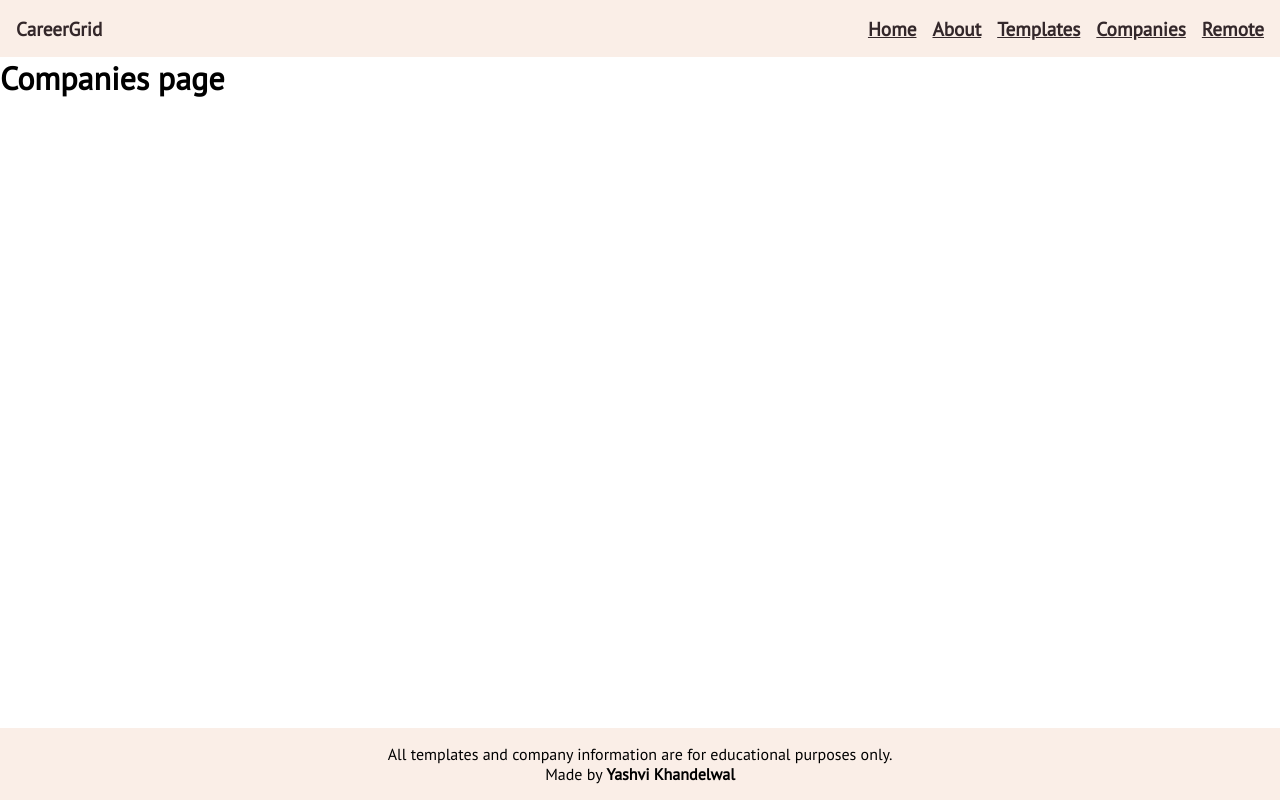
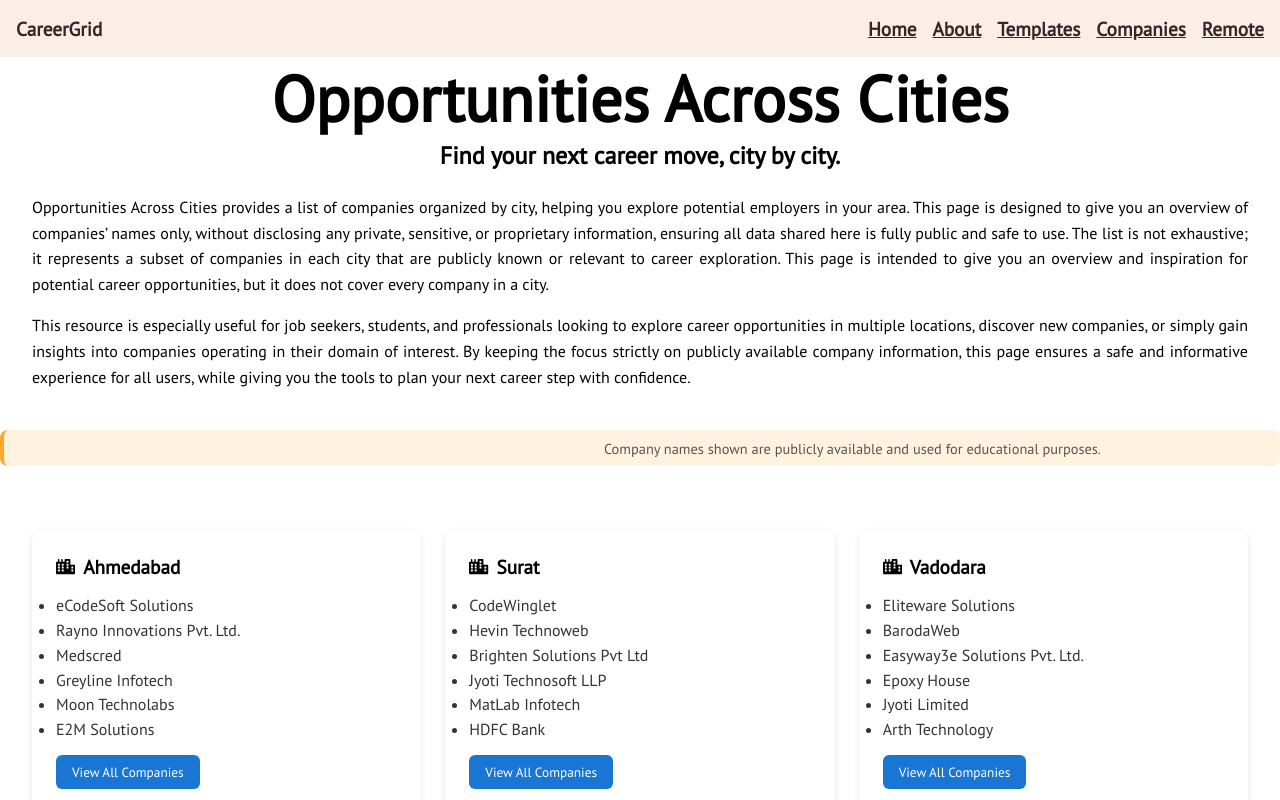
Before and after one commit to Yashvi-Khandelwal/CareerGrid-Website, a React (Vite) app: page /companies in a window 1280 px wide. Shown: the top 800 px of the page. Built offline with nearby package versions, Linux system fonts and the light colour scheme.

Commit message:
base structure of companies component completed

```diff
--- /dev/null
+++ b/src/data/companiesData.jsx
@@ -0,0 +1,58 @@
+export const companiesData = [
+    {
+        city: "Ahmedabad",
+        companies: [
+            "eCodeSoft Solutions",
+            "Rayno Innovations Pvt. Ltd.",
+            "Medscred",
+                        "Greyline Infotech",
+            "Moon Technolabs",
+            "E2M Solutions",
+            "Radixweb",
+            "YoungBrainz Infotech Pvt. Ltd.",
+            "XcelTec"
+        ]
+    },
+    {
+        city: "Surat",
+        companies: [
+            "CodeWinglet",
+            "Hevin Technoweb",
+            "Brighten Solutions Pvt Ltd",
+            "Jyoti Technosoft LLP",
+           "MatLab Infotech",
+            "HDFC Bank",
+            "Axis Bank",
+            "Cognizant",
+            "Morgan Stanley",
+            "Kotak Mahindra Bank"
+        ]
+    },
+    {
+        city: "Vadodara",
+        companies: [
+            "Eliteware Solutions",
+            "BarodaWeb",
+            "Easyway3e Solutions Pvt. Ltd.",
+            "Epoxy House",
+            "Jyoti Limited",
+            "Arth Technology",
+            "Twebey Infotech Pvt. Ltd.",
+            "Byteweb IT Solutions Pvt. Ltd.",
+            "Spaculus Software",
+            "Evonix Technologies Pvt. Ltd.",
+            "TenUp Software Services",
+            "Webmyne Systems Pvt. Ltd.",
+            "Reyna Solutions",
+            "Prakash Software Solutions",
+            "Vardaam Web Solutions PVT. LTD",
+            "Ample Websol",
+            "Digiflux Technologies Private Limited",
+            "Arche Softronix",
+            "Technoprism Pvt. Ltd.",
+            "Aecor Digital",
+            "AtliQ Technologies",
+            "AV DEVS Solutions"
+        ]
+    }
+];
--- /dev/null
+++ b/src/pages/Companies.css
@@ -0,0 +1,190 @@
+.companies-container {
+    min-height: 100vh;
+}
+
+.companies-hero-section {
+    display: flex;
+    flex-direction: column;
+}
+
+.companies-hero-section h1 {
+    font-size: 4rem;
+    text-align: center;
+}
+
+.companies-hero-section h2 {
+    font-size: 1.5rem;
+    margin-bottom: 1rem;
+    text-align: center;
+}
+
+.companies-hero-section p {
+    padding: 0.5rem 2rem;
+    margin-bottom: 1rem;
+    text-align: justify;
+    line-height: 1.6rem;
+    margin: 0 auto;
+}
+
+.companies-card-grid {
+    display: grid;
+    grid-template-columns: repeat(auto-fit, minmax(280px, 1fr));
+    gap: 1.5rem;
+}
+
+.company-card {
+    background: #fff;
+    border-radius: 10px;
+    padding: 1.5rem;
+    box-shadow: 0 2px 6px rgba(0, 0, 0, 0.1);
+}
+
+.companies-cards-container {
+    display: grid;
+    grid-template-columns: repeat(auto-fit, minmax(280px, 1fr));
+    gap: 1.5rem;
+    padding: 2rem;
+}
+
+
+.company-card h3 {
+    margin-bottom: 1rem;
+    font-size: 1.2rem;
+    display: flex;
+    align-items: center;
+    gap: 0.5rem;
+}
+
+.company-card ul {
+    margin-bottom: 1rem;
+}
+
+.company-card li {
+    margin: 0.3rem 0;
+    color: #333;
+}
+
+.company-card button {
+    background: #1976d2;
+    color: white;
+    border: none;
+    padding: 0.5rem 1rem;
+    border-radius: 6px;
+    cursor: pointer;
+}
+
+.company-card button:hover {
+    background: #1565c0;
+}
+
+.template-disclaimer-marquee {
+    overflow: hidden;
+    white-space: nowrap;
+    background-color: #fff3e0;
+    border-left: 4px solid #ffa726;
+    padding: 0.5rem 0;
+    margin: 2rem auto;
+    max-width: 100%;
+    border-radius: 0.5rem;
+    position: relative;
+}
+
+.template-disclaimer-marquee p {
+    display: inline-block;
+    padding-left: 100%;
+    animation: marquee 15s linear infinite;
+    font-size: 0.9rem;
+    color: #555;
+}
+
+@keyframes marquee {
+    0% {
+        transform: translateX(0);
+    }
+
+    100% {
+        transform: translateX(-100%);
+    }
+}
+
+
+.modal-overlay {
+    position: fixed;
+    top: 0;
+    left: 0;
+    right: 0;
+    bottom: 0;
+    background: rgba(0, 0, 0, 0.5);
+    display: flex;
+    justify-content: center;
+    align-items: center;
+    z-index: 999;
+}
+
+.modal-content {
+    background: #fff;
+    width: 90%;
+    max-width: 600px;
+    border-radius: 10px;
+    padding: 1rem;
+    max-height: 80vh;
+    overflow-y: auto;
+    position: relative;
+}
+
+.modal-header {
+    display: flex;
+    justify-content: space-between;
+    align-items: center;
+}
+
+.close-btn {
+    background: none;
+    border: none;
+    font-size: 1.5rem;
+    cursor: pointer;
+}
+
+.search-box {
+    width: 100%;
+    padding: 0.5rem;
+    margin: 1rem 0;
+    border: 1px solid #ccc;
+    border-radius: 6px;
+}
+
+.modal-body ul {
+    list-style: none;
+    padding: 0;
+}
+
+.modal-body li {
+    padding: 0.5rem;
+    border-bottom: 1px solid #eee;
+    cursor: pointer;
+}
+
+.modal-body li:hover {
+    background: #f9f9f9;
+}
+
+@media (min-width: 1200px) {
+    .companies-cards-container {
+        grid-template-columns: repeat(auto-fit, minmax(20rem, 1fr));
+    }
+}
+
+@media (max-width: 992px) {
+    .companies-cards-container {
+        grid-template-columns: repeat(auto-fit, minmax(16rem, 1fr));
+        gap: 1rem;
+    }
+}
+
+@media (max-width: 576px) {
+    .companies-cards-container {
+        grid-template-columns: 1fr;
+        padding: 1rem;
+        gap: 0.8rem;
+    }
+}
--- a/src/pages/Companies.jsx
+++ b/src/pages/Companies.jsx
@@ -1,7 +1,50 @@
-export const Companies = () =>{
-    return(
-        <>
-            <h1>Companies page</h1>
-        </>
+import './Companies.css'
+import { companiesData } from '../data/companiesData';
+import { CompanyCard } from './CompanyCard';
+import { CompanyModal } from './CompanyModal';
+import { useState } from "react";
+
+export const Companies = () => {
+    const [selectedCity, setSelectedCity] = useState(null);
+
+    const handleViewAll = (city) => {
+        setSelectedCity(city);
+    };
+
+    const handleClose = () => {
+        setSelectedCity(null);
+    };
+    return (
+        <section className="companies-container">
+            <div className="companies-hero-section">
+                <h1>Opportunities Across Cities</h1>
+                <h2>Find your next career move, city by city.</h2>
+                <p>Opportunities Across Cities provides a list of companies organized by city, helping you explore potential employers in your area. This page is designed to give you an overview of companies’ names only, without disclosing any private, sensitive, or proprietary information, ensuring all data shared here is fully public and safe to use. The list is not exhaustive; it represents a subset of companies in each city that are publicly known or relevant to career exploration. This page is intended to give you an overview and inspiration for potential career opportunities, but it does not cover every company in a city.</p>
+                <p>This resource is especially useful for job seekers, students, and professionals looking to explore career opportunities in multiple locations, discover new companies, or simply gain insights into companies operating in their domain of interest. By keeping the focus strictly on publicly available company information, this page ensures a safe and informative experience for all users, while giving you the tools to plan your next career step with confidence.</p>
+            </div>
+            <div className="template-disclaimer-marquee">
+                <p>
+                    Company names shown are publicly available and used for educational purposes.
+                </p>
+            </div>
+
+            <div className="companies-cards-container">
+                {companiesData.map((cityData, idx) => (
+                    <CompanyCard
+                        key={idx}
+                        city={cityData.city}
+                        companies={cityData.companies}
+                        onViewAll={() => handleViewAll(cityData)}
+                    />
+                ))}
+            </div>
+            {selectedCity && (
+                <CompanyModal
+                    city={selectedCity.city}
+                    companies={selectedCity.companies}
+                    onClose={handleClose}
+                />
+            )}
+        </section>
     )
 }
--- /dev/null
+++ b/src/pages/CompanyCard.jsx
@@ -0,0 +1,20 @@
+// src/components/Companies/CompanyCard.js
+import { FaCity } from "react-icons/fa";
+
+export const CompanyCard = ({ city, companies, onViewAll }) => {
+  const visibleCompanies = companies.slice(0, 6);
+
+  return (
+    <div className="company-card">
+      <h3><FaCity /> {city}</h3>
+      <ul>
+        {visibleCompanies.map((c, i) => (
+          <li key={i}>{c}</li>
+        ))}
+      </ul>
+      {companies.length > 6 && (
+        <button onClick={onViewAll}>View All Companies</button>
+      )}
+    </div>
+  );
+};
--- /dev/null
+++ b/src/pages/CompanyModal.jsx
@@ -0,0 +1,40 @@
+import { useEffect } from "react";
+import { AiOutlineClose } from "react-icons/ai";
+
+export const CompanyModal = ({ city, companies, onClose }) => {
+    useEffect(() => {
+        const handleEsc = (e) => {
+            if (e.key === "Escape") onClose();
+        };
+        window.addEventListener("keydown", handleEsc);
+        return () => window.removeEventListener("keydown", handleEsc);
+    }, [onClose]);
+
+    return (
+        <div className="modal-overlay" onClick={onClose}>
+            <div
+                className="modal-content"
+                onClick={(e) => e.stopPropagation()}
+                tabIndex={-1}
+            >
+                <div className="modal-header">
+                    <h2>{city} </h2>
+                    <button className="close-btn" onClick={onClose}>
+                        <AiOutlineClose />
+                    </button>
+                </div>
+                <div className="modal-body">
+                    <ul>
+                        {companies.map((c, i) => (
+                            <li
+                                key={i}
+                            >
+                                {c}
+                            </li>
+                        ))}
+                    </ul>
+                </div>
+            </div>
+        </div>
+    );
+};
```
Also changed, not shown: src/pages/Home.jsx (indentation only).
